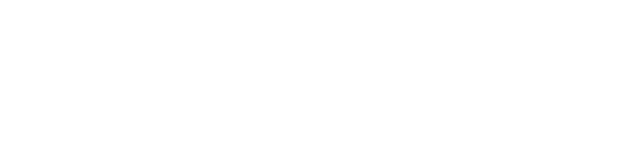
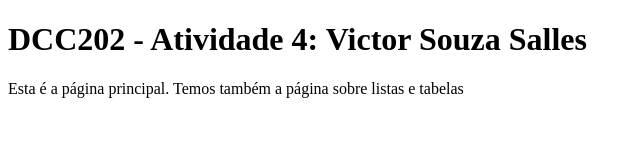
Before and after one commit to ufjf-dcc202/ufjf-dcc202-2024-1-a-atv4-victor-s-salles, a website: page index.html in a window 1280 px wide. Shown: the whole page, without its empty margins (0-642 px from the left). Drawn offline with Linux system fonts and the light colour scheme.

Commit message:
Criado outros arquivos solicitados

```diff
--- a/index.html
+++ b/index.html
@@ -1,13 +1,17 @@
 <!DOCTYPE html>
-<html lang="en">
+<html lang="pt">
 
 <head>
     <meta charset="UTF-8">
     <meta name="viewport" content="width=device-width, initial-scale=1.0">
-    <title>DCC202 - Atividade 4: Victor Souza Salles;</title>
+    <title>DCC202 - Atividade 4: Victor Souza Salles</title>
 </head>
 
 <body>
+    <main>
+        <h1>DCC202 - Atividade 4: Victor Souza Salles</h1>
+        <p>Esta é a página principal. Temos também a página sobre listas e tabelas</p>
+    </main>
 
 </body>
 
```
Also changed, not shown: listas.html (added), tabelas.html (added).
